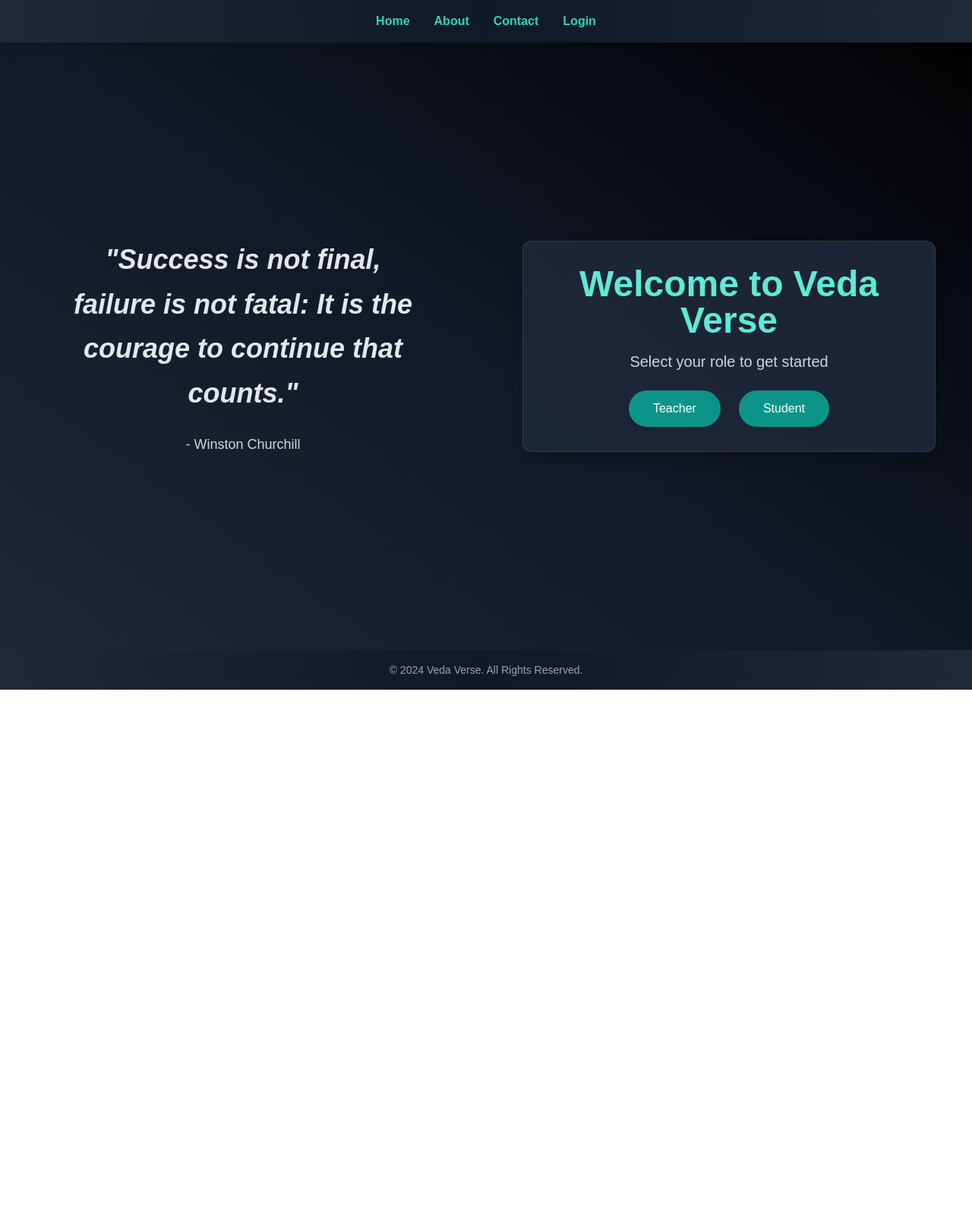
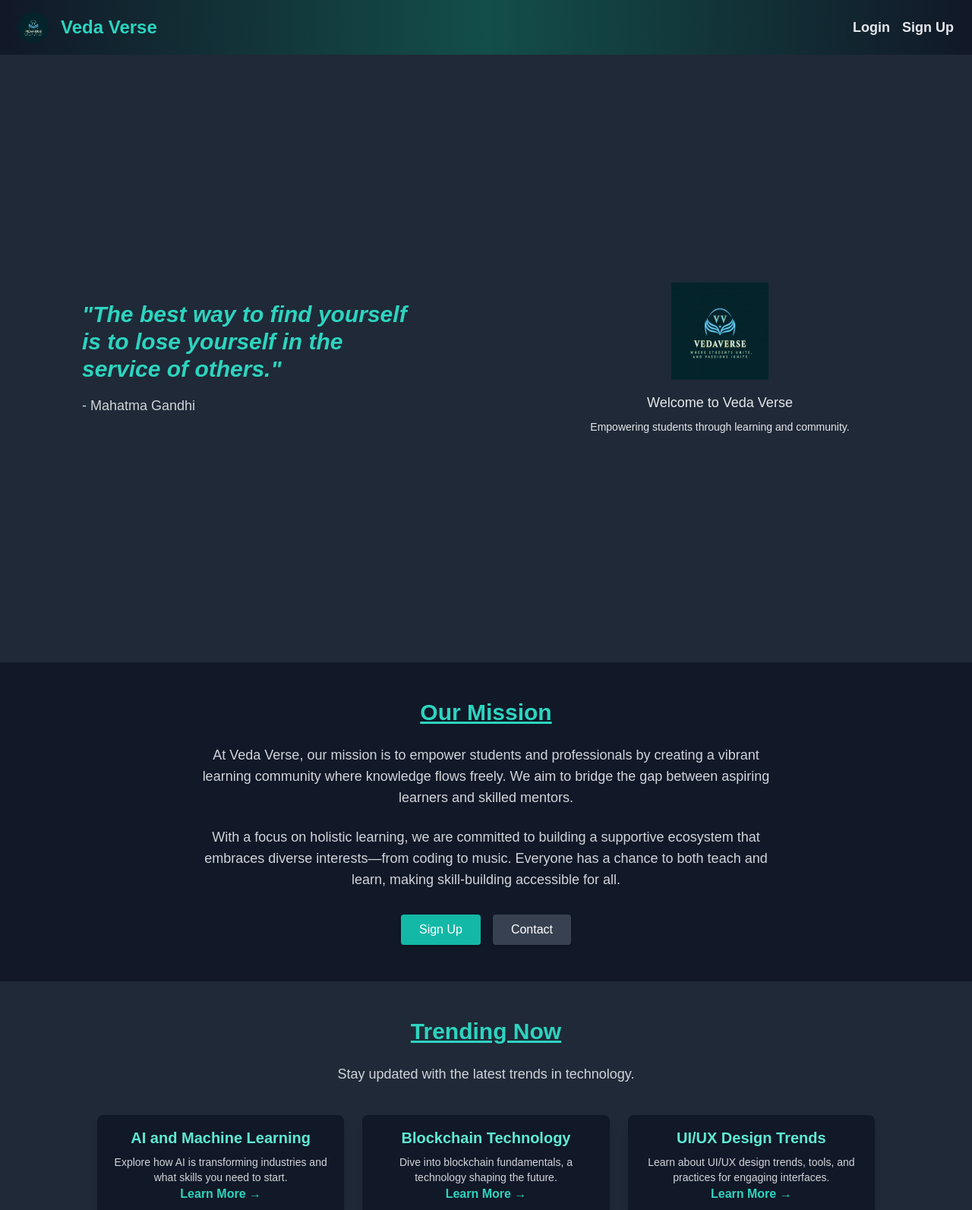
Before and after one commit to bhavy-sharma/VedaVerse, a website: page index.html in a window 1280 px wide. Shown: the top 1593 px of the page at 76% size. Before the commit the page ends 908 px from the top, so only its background shows below. Drawn offline with nearby package versions, Linux system fonts and the light colour scheme; a web font is replaced by a local one.

Commit message:
Update Home Page Look Like LLD

```diff
--- a/index.html
+++ b/index.html
@@ -5,6 +5,8 @@
     <meta charset="UTF-8">
     <meta name="viewport" content="width=device-width, initial-scale=1.0">
     <title>Home Page</title>
+
+
     <!-- Include Tailwind CSS -->
     <script src="https://cdn.tailwindcss.com"></script>
     <style>
@@ -31,71 +33,8 @@
 
         /* Custom Cursor */
         body {
-            cursor: url('path/to/your/cursor.png'), auto; /* Replace with your cursor image path */
-        }
-
-        /* Navbar Link Animation */
-        .nav-link {
-            position: relative;
-            overflow: hidden;
-            transition: color 0.3s ease;
-        }
-
-        .nav-link::after {
-            content: '';
-            position: absolute;
-            bottom: -2px;
-            left: 0;
-            width: 100%;
-            height: 2px;
-            background-color: #f6e58d;
-            /* muted gold */
-            transform: scaleX(0);
-            transform-origin: bottom right;
-            transition: transform 0.3s ease;
-        }
-
-        .nav-link:hover {
-            color: #f6e58d;
-        }
-
-        .nav-link:hover::after {
-            transform: scaleX(1);
-            transform-origin: bottom left;
-        }
-
-        /* Fade-in Animation */
-        .fade-in {
-            opacity: 0;
-            transform: translateY(20px);
-            animation: fadeInUp 1.2s ease forwards;
-        }
-
-        @keyframes fadeInUp {
-            to {
-                opacity: 1;
-                transform: translateY(0);
-            }
-        }
-
-        /* Button Hover Animation */
-        .hover-bounce:hover {
-            transform: scale(1.08);
-        }
-
-        /* Box Styling */
-        .content-box {
-            background-color: rgba(30, 41, 59, 0.9); /* Slightly lighter than background with transparency */
-            border-radius: 0.75rem;
-            box-shadow: 0 10px 15px rgba(0, 0, 0, 0.2);
-            padding: 2rem;
-            border: 1px solid rgba(255, 255, 255, 0.1);
-            transition: transform 0.3s ease, box-shadow 0.3s ease;
-        }
-
-        .content-box:hover {
-            transform: translateY(-5px);
-            box-shadow: 0 15px 25px rgba(0, 0, 0, 0.3);
+            cursor: url('path/to/your/cursor.png'), auto;
+            /* Replace with your cursor image path */
         }
     </style>
 </head>
@@ -103,53 +42,124 @@
 <body class="bg-gradient-to-tr from-gray-800 via-gray-900 to-black text-gray-200">
 
     <!-- Navbar -->
-    <header class="bg-opacity-70 shadow-lg bg-gradient-to-r from-gray-800 via-gray-900 to-gray-800">
-        <nav class="container mx-auto py-4">
-            <ul class="flex justify-center space-x-8">
-                <li><a href="index.html" class="text-teal-400 hover:text-teal-500 font-semibold nav-link">Home</a></li>
-                <li><a href="about.html" class="text-teal-400 hover:text-teal-500 font-semibold nav-link">About</a></li>
-                <li><a href="contact.html" class="text-teal-400 hover:text-teal-500 font-semibold nav-link">Contact</a></li>
-                <li><a href="login.html" class="text-teal-400 hover:text-teal-500 font-semibold nav-link">Login</a></li>
+    <header class="bg-opacity-80 shadow-lg bg-gradient-to-r from-gray-900 via-teal-900 to-gray-900">
+        <nav class="container mx-auto py-4 px-6 flex items-center justify-between">
+            <!-- Logo and Title -->
+            <div class="flex items-center space-x-2">
+                <img src="vvlogo.png" alt="logo"
+                    class="h-10 w-10 mr-2 rounded-full transition-transform transform hover:scale-110">
+                <span class="text-xl md:text-2xl font-extrabold text-teal-400">Veda Verse</span>
+            </div>
+            <!-- Responsive Navigation Links -->
+            <ul class="flex space-x-4 text-base md:text-lg font-semibold">
+                <li><a href="index.html" class="nav-link">Login</a></li>
+                <li><a href="about.html" class="nav-link">Sign Up</a></li>
             </ul>
         </nav>
     </header>
 
-    <!-- Main Content with Unified Quote and Right Section -->
-    <section class="h-screen flex items-center">
-        <div class="flex w-full h-full ">
+    <!-- Main Content Section -->
+    <section class="h-screen flex flex-col md:flex-row items-center bg-gray-800 px-6">
+        <div class="w-full md:w-1/2 flex items-center justify-center p-6 md:p-12 fade-in order-2 md:order-1">
+            <div class="max-w-md text-center md:text-left">
+                <blockquote class="text-xl md:text-3xl font-bold italic text-teal-400 mb-4">
+                    "The best way to find yourself is to lose yourself in the service of others."
+                </blockquote>
+                <p class="text-lg text-gray-300 font-medium">- Mahatma Gandhi</p>
+            </div>
+        </div>
 
-            <!-- Quote Section -->
-            <div class="w-1/2 flex items-center justify-center p-12 fade-in">
-                <div class="max-w-md text-center">
-                    <blockquote class="text-4xl font-bold italic text-f6e58d leading-relaxed mb-6">"Success is not final, failure is not fatal: It is the courage to continue that counts."</blockquote>
-                    <p class="text-lg text-gray-300 font-medium">- Winston Churchill</p>
+        <div class="w-full md:w-1/2 flex items-center justify-center p-6 md:p-12 fade-in order-1 md:order-2">
+            <div class="content-box text-center p-8">
+                <img src="vvlogo.png" alt="Logo" class="mx-auto mb-4 w-24 h-24 md:w-32 md:h-32">
+                <p class="text-lg mt-4">Welcome to Veda Verse</p>
+                <p class="text-sm mt-2">Empowering students through learning and community.</p>
+            </div>
+        </div>
+    </section>
+
+    <!-- Mission Section -->
+    <section class="bg-gray-900 py-12 px-6">
+        <div class="ourmission max-w-3xl mx-auto text-center">
+            <h2 class="text-3xl font-bold mb-6 text-teal-400 underline">Our Mission</h2>
+            <p class="text-base md:text-lg text-gray-300 mb-6">
+                At Veda Verse, our mission is to empower students and professionals by creating a vibrant learning
+                community where knowledge flows freely. We aim to bridge the gap between aspiring learners and skilled
+                mentors.
+            </p>
+            <p class="text-base md:text-lg text-gray-300 mb-8">
+                With a focus on holistic learning, we are committed to building a supportive ecosystem that embraces
+                diverse interests—from coding to music. Everyone has a chance to both teach and learn, making
+                skill-building accessible for all.
+            </p>
+            <div class="flex flex-col md:flex-row justify-center space-y-4 md:space-y-0 md:space-x-4">
+                <a href="signup.html"
+                    class="bg-teal-500 hover:bg-teal-600 text-white py-2 px-4 md:px-6 rounded shadow-md">Sign Up</a>
+                <a href="contact.html"
+                    class="bg-gray-700 hover:bg-gray-800 text-white py-2 px-4 md:px-6 rounded shadow-md">Contact</a>
+            </div>
+        </div>
+    </section>
+
+    <!-- Trending Section -->
+    <section class="bg-gray-800 py-12 px-6">
+        <div class="max-w-5xl mx-auto text-center">
+            <h2 class="text-3xl font-bold mb-6 text-teal-400 underline">Trending Now</h2>
+            <p class="text-base md:text-lg text-gray-300 mb-10">Stay updated with the latest trends in technology.</p>
+            <div class="grid grid-cols-1 sm:grid-cols-2 lg:grid-cols-3 gap-6">
+                <div class="bg-gray-900 rounded-lg shadow-lg p-4 hover:shadow-xl">
+                    <h3 class="text-xl font-semibold text-teal-300 mb-2">AI and Machine Learning</h3>
+                    <p class="text-sm text-gray-300">Explore how AI is transforming industries and what skills you need
+                        to start.</p>
+                    <a href="ai.html" class="text-teal-400 font-semibold">Learn More →</a>
+                </div>
+                <div class="bg-gray-900 rounded-lg shadow-lg p-4 hover:shadow-xl">
+                    <h3 class="text-xl font-semibold text-teal-300 mb-2">Blockchain Technology</h3>
+                    <p class="text-sm text-gray-300">Dive into blockchain fundamentals, a technology shaping the future.
+                    </p>
+                    <a href="blockchain.html" class="text-teal-400 font-semibold">Learn More →</a>
+                </div>
+                <div class="bg-gray-900 rounded-lg shadow-lg p-4 hover:shadow-xl">
+                    <h3 class="text-xl font-semibold text-teal-300 mb-2">UI/UX Design Trends</h3>
+                    <p class="text-sm text-gray-300">Learn about UI/UX design trends, tools, and practices for engaging
+                        interfaces.</p>
+                    <a href="design.html" class="text-teal-400 font-semibold">Learn More →</a>
+                </div>
+                <div class="bg-gray-900 rounded-lg shadow-lg p-4 hover:shadow-xl">
+                    <h3 class="text-xl font-semibold text-teal-300 mb-2">Data Science and Analytics</h3>
+                    <p class="text-sm text-gray-300">Discover how to make data-driven decisions, analyze trends, and
+                        predict future outcomes with data science.</p>
+                    <a href="data-science.html" class="text-teal-400 font-semibold">Learn More →</a>
+                </div>
+                <div class="bg-gray-900 rounded-lg shadow-lg p-4 hover:shadow-xl">
+                    <h3 class="text-xl font-semibold text-teal-300 mb-2">Cybersecurity Essentials</h3>
+                    <p class="text-sm text-gray-300">Get insights into cybersecurity, a critical field that protects
+                        digital assets and secures personal data.</p>
+                    <a href="cybersecurity.html" class="text-teal-400 font-semibold">Learn More →</a>
+                </div>
+                <div class="bg-gray-900 rounded-lg shadow-lg p-4 hover:shadow-xl">
+                    <h3 class="text-xl font-semibold text-teal-300 mb-2">Cloud Computing</h3>
+                    <p class="text-sm text-gray-300">Understand how cloud technology powers applications and
+                        infrastructure worldwide, with scalable and flexible solutions.</p>
+                    <a href="cloud-computing.html" class="text-teal-400 font-semibold">Learn More →</a>
                 </div>
             </div>
-
-            <!-- Right Content in a Box -->
-            <div class="w-1/2 flex items-center justify-center p-12 fade-in">
-                <div class="content-box text-center">
-                    <h1 class="text-5xl font-bold mb-4 text-teal-300">Welcome to Veda Verse</h1>
-                    <p class="text-xl mb-6 text-gray-300">Select your role to get started</p>
-                    <div class="flex justify-center space-x-6">
-                        <a href="#" class="bg-teal-600 hover:bg-teal-700 text-white px-8 py-3 rounded-full shadow-md transition duration-300 ease-in-out hover-bounce">Teacher</a>
-                        <a href="#" class="bg-teal-600 hover:bg-teal-700 text-white px-8 py-3 rounded-full shadow-md transition duration-300 ease-in-out hover-bounce">Student</a>
-                    </div>
-                </div>
-            </div>
-
         </div>
     </section>
+
+
+
+    <section class="helpandsupport">
+
+    </section>
+
+
 
     <!-- Footer -->
     <footer class="bg-opacity-70 py-4 bg-gradient-to-r from-gray-800 via-gray-900 to-gray-800">
         <p class="text-center text-gray-400 text-sm hover:text-teal-500 transition duration-200">© 2024 Veda Verse. All Rights Reserved.</p>
     </footer>
 
-    <!-- Include GSAP via CDN -->
-    <script src="https://cdnjs.cloudflare.com/ajax/libs/gsap/3.11.3/gsap.min.js"></script>
-    <script src="https://cdnjs.cloudflare.com/ajax/libs/gsap/3.11.3/ScrollTrigger.min.js"></script>
-    <script src="script.js"></script>
 </body>
 
 </html>
```
Also changed, not shown: vvlogo.png (added), 1 other file.
